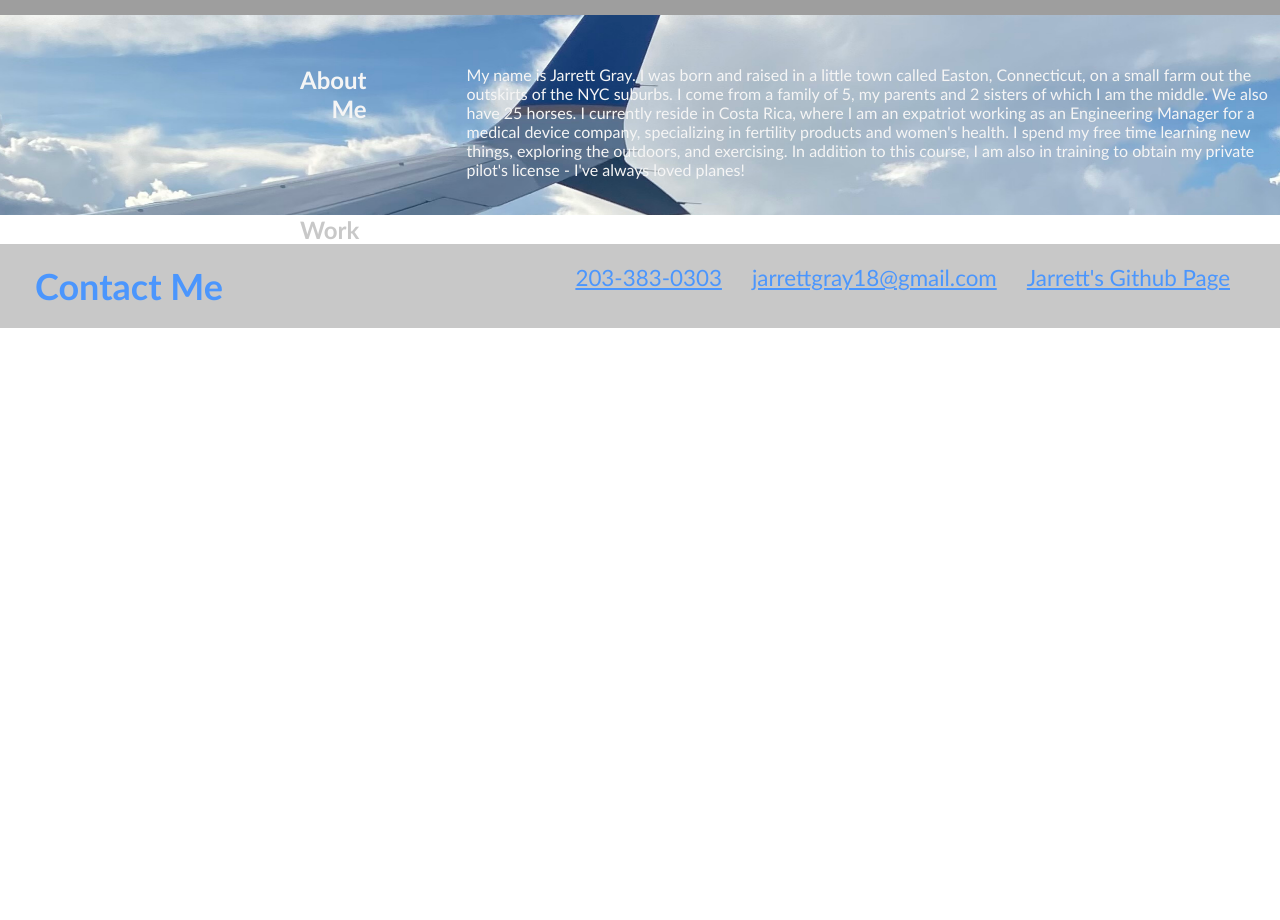
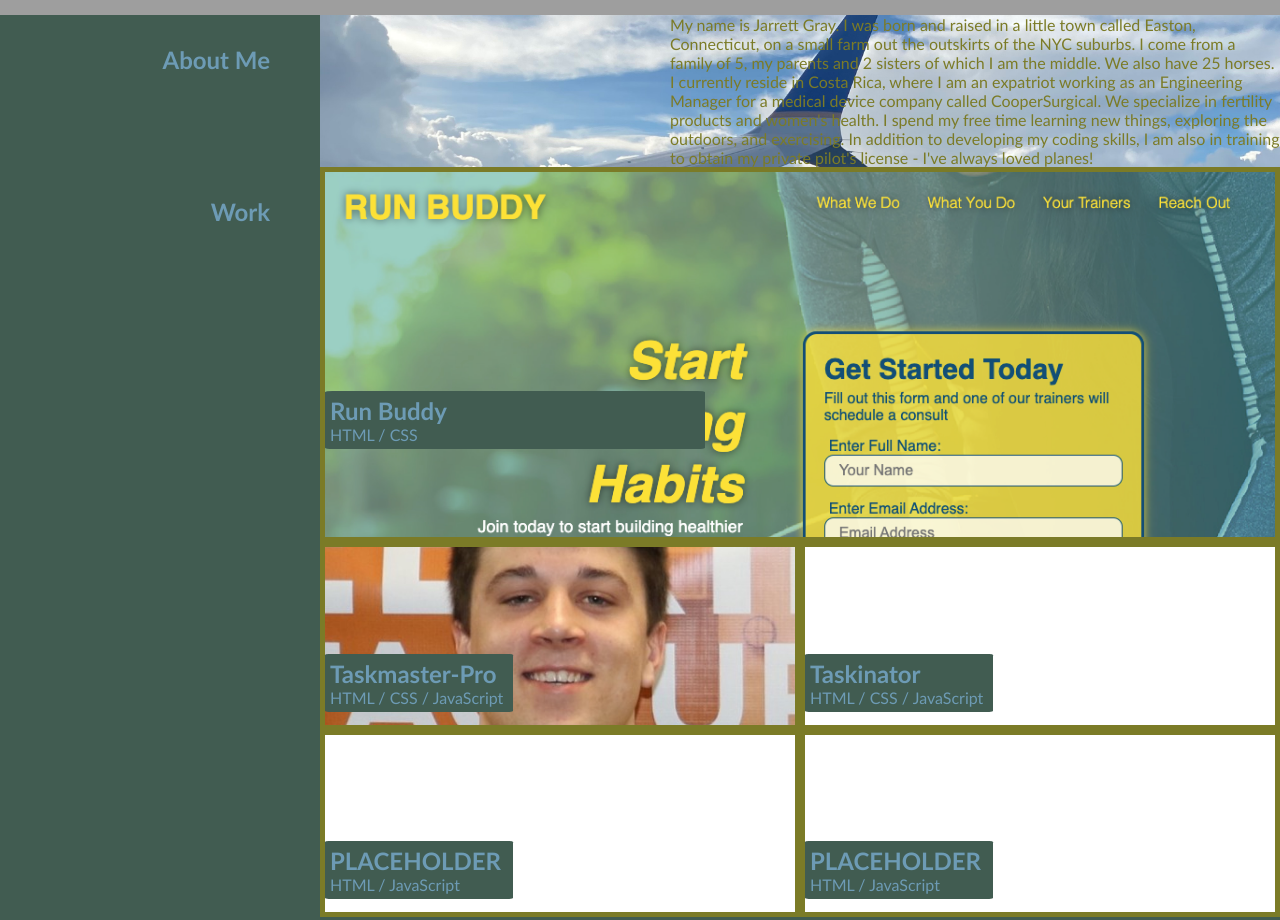
Before and after one commit to jhg13010/jarrettPortfolio, a plain HTML site: page index.html in a window 1280 px wide. Shown: the part 328-1248 px from the top of the page. Before the commit the page ends 800 px from the top, so only its background shows below. Drawn offline with Linux system fonts and the light colour scheme; grey boxes are pictures that could not be loaded.

Commit message:
structured work cards and set positioning

```diff
--- a/assets/css/style.css
+++ b/assets/css/style.css
@@ -5,9 +5,9 @@
 }
 
 :root {
-    --primary-color: #4b96fd;
-    --secondary-color: #4bc896;
-    --tertiary-color: #c8c8c8;
+    --primary-color: #6d9bb5;
+    --secondary-color: #7b7b27;
+    --tertiary-color: #415c51;
 }
 
 body {
@@ -59,6 +59,7 @@ header a {
 
 /*SUBTITLE SECTION */
 .subtitle {
+    width: 100%;
     padding: 100px;
     background-image: url("../images/subtitle.jpeg");
     background-size: cover;
@@ -70,7 +71,7 @@ header a {
 }
 
 .subtitle h2 {
-    color: var(--primary-color);
+    color: var(--secondary-color);
     font-size: 30px;
     position: relative;
     top: 80px;
@@ -97,28 +98,104 @@ header a {
     flex-wrap: nowrap;
 }
 
+/* GENERAL SECTION STYLING*/
+.section-heading {
+    text-align: right;
+    position: relative;
+    width: 25%;
+}
+
+.section-heading h2 {
+    padding: 30px 50px 0 150px;
+    color: var(--primary-color);
+    height: 100%;
+    background-color: var(--tertiary-color)
+}
+
 /* ABOUT ME SECTION*/
 .about-me {
+    display: flex;
+    flex-wrap: wrap;
+    justify-content: space-between;
+    width: 100%;
+    position: relative;
+}
+
+.about-me-content {
     background-image: url("../images/about-me.jpeg");
     background-size: cover;
-    background-attachment: fixed;
     background-position: 80%;
-    color: whitesmoke;
-    height: 200px;
-    position: relative;
-    top: 25%;
-}
-
-.section-heading {
-    text-align: right;
-    padding: 0 0 0 300px;
-    position: relative;
-    top: 25%;
-}
-
-.content {
+    color: var(--secondary-color);
     text-align: left;
     padding: 0 0 0 100px;
     position: relative;
-    top: 25%;
+    width: 75%;
 }
+
+.about-me-content p {
+    padding: 0 0 0 250px;
+}
+
+/* WORK SECTION */
+.about-work {
+    display: flex;
+    flex-wrap: wrap;
+    justify-content: space-between;
+    width: 100%;
+    position: relative;
+}
+
+.about-work .section-heading {
+    height: 750px;
+}
+
+.work-content {
+    display: flex;
+    flex-wrap: wrap;
+    justify-content: space-between;
+    width: 75%;
+    height: 750px;
+}
+
+.work-box {
+    border: 5px solid var(--secondary-color);
+    height: 25%;
+    width: 50%;
+}
+
+/*format backgrounds*/
+#box-1 {
+    background-image: url("../images/run-buddy.png");
+    background-size: cover;
+    background-position: 10% 10%;
+    width: 100%;
+    height: 50%;
+}
+
+#box-2 {
+    background-image: url("../images/my-picture.jpeg");
+    background-size: cover;
+    background-position: 10%;
+}
+
+#box-3 {
+
+}
+
+#box-4 {
+
+}
+
+#box-5 {
+
+}
+
+.work-title {
+    background-color: var(--tertiary-color);
+    border-radius: 2%;
+    padding: 5px;
+    width: 40%;
+    color: var(--primary-color);
+    position: relative;
+    top: 60%;
+}
--- a/index.html
+++ b/index.html
@@ -38,26 +38,58 @@
     </section>
 
     <section>
-        <div id="about-me" class="about-work about-me">
+        <div class="about-me">
             <div class="section-heading">
                 <h2>About Me</h2>
             </div>
-            <div class="content">
+            <div class="about-me-content">
                 <p>My name is Jarrett Gray. I was born and raised in a little town called Easton, Connecticut, on a small farm out the outskirts of the NYC suburbs.
                     I come from a family of 5, my parents and 2 sisters of which I am the middle. We also have 25 horses.
-                    I currently reside in Costa Rica, where I am an expatriot working as an Engineering Manager for a medical device company, specializing in fertility products and women's health.
+                </p>
+                <p>
+                    I currently reside in Costa Rica, where I am an expatriot working as an Engineering Manager for a medical device company called CooperSurgical.
+                    We specialize in fertility products and women's health.
                     I spend my free time learning new things, exploring the outdoors, and exercising.
-                    In addition to this course, I am also in training to obtain my private pilot's license - I've always loved planes!
+                    In addition to developing my coding skills, I am also in training to obtain my private pilot's license - I've always loved planes!
                 </p>
             </div>
         </div>
-        <div id="work" class="about-work">
+        <div class="about-work">
             <div class="section-heading">
                 <h2>Work</h2>
             </div>
-            <div class="content">
-
-            </div>
+            <container class="work-content">
+                <div id="box-1" class="work-box">
+                    <div class="work-title">
+                        <h1>Run Buddy</h1>
+                        <p>HTML / CSS</p>
+                    </div>
+                </div>
+                <div id="box-2" class="work-box">
+                    <div class="work-title">
+                        <h1>Taskmaster-Pro</h1>
+                        <p>HTML / CSS / JavaScript</p>
+                    </div>
+                </div>
+                <div id="box-3" class="work-box">
+                    <div class="work-title">
+                        <h1>Taskinator</h1>
+                        <p>HTML / CSS / JavaScript</p>
+                    </div>
+                </div>
+                <div id="box-4" class="work-box">
+                    <div class="work-title">
+                        <h1>PLACEHOLDER</h1>
+                        <p>HTML / JavaScript</p>
+                    </div>
+                </div>
+                <div id="box-5" class="work-box">
+                    <div class="work-title">
+                        <h1>PLACEHOLDER</h1>
+                        <p>HTML / JavaScript</p>
+                    </div>
+                </div>
+            </container>
         </div>
     </section>
 
@@ -65,7 +97,6 @@
         <section class="left-column">
             <h1 class="header-footer-h1">Contact Me</h1>
         </section>
-
         <section id="contact-me" class="right-column">
             <ul class = header-footer-ul>
                 <li class= header-footer-li>
```
Also changed, not shown: assets/images/run-buddy.png (added), 2 other files.
